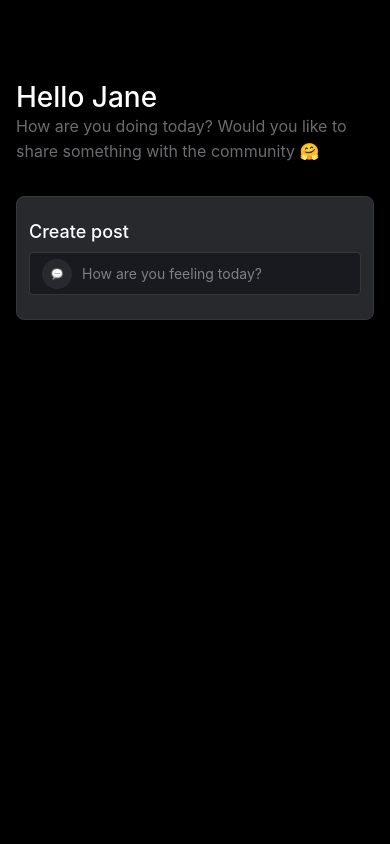
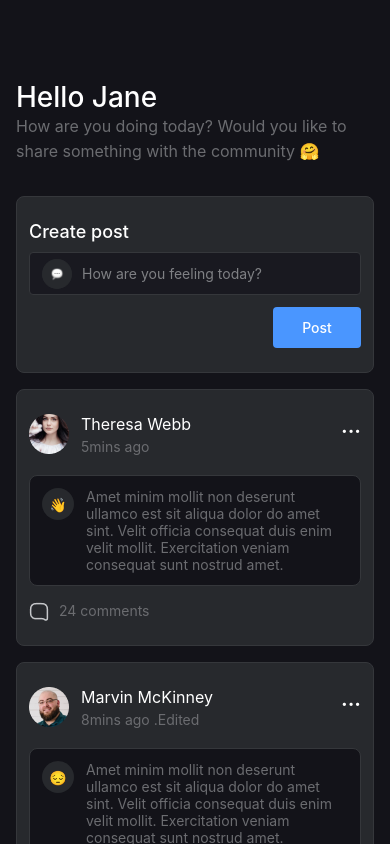
Before and after one commit to ligilv/onboardingDesign, a React Native app: screen /Home in a window 390 px wide. Built offline with nearby package versions, Linux system fonts and the light colour scheme; what react-native-mmkv would draw is missing.

Commit message:
home design done, scroll fixed

```diff
--- a/src/constants/colors.js
+++ b/src/constants/colors.js
@@ -1,5 +1,5 @@
 export const colors = {
-  black: '#000000',
+  black: '#131319',
   primaryBg: '#27292D',
   textColor: '#C5C7CA',
   greyTextColor: '#6B6C70',
@@ -7,4 +7,5 @@ export const colors = {
   primaryBtnColor: '#4A96FF',
   buttonTextColor: '#FFFFFF',
   white: '#FFFFFF',
+  inputBlackShade: '#191920',
 };
--- /dev/null
+++ b/src/screens/Home/data.js
@@ -0,0 +1,24 @@
+import {user1, user2} from '../../assets';
+
+export const mockdata = [
+  {
+    profilePic: user1,
+    userName: 'Theresa Webb',
+    totalTime: '5mins ago',
+    emoji: '👋',
+    edited: false,
+    post: 'Amet minim mollit non deserunt ullamco est sit aliqua dolor do amet sint. Velit officia consequat duis enim velit mollit. Exercitation veniam consequat sunt nostrud amet.',
+    totalComments: 24,
+    key: 1,
+  },
+  {
+    profilePic: user2,
+    userName: 'Marvin McKinney ',
+    totalTime: '8mins ago',
+    emoji: '😔',
+    edited: true,
+    post: 'Amet minim mollit non deserunt ullamco est sit aliqua dolor do amet sint. Velit officia consequat duis enim velit mollit. Exercitation veniam consequat sunt nostrud amet.',
+    totalComments: 24,
+    key: 2,
+  },
+];
--- a/src/screens/Home/index.js
+++ b/src/screens/Home/index.js
@@ -1,13 +1,29 @@
-import {StyleSheet, Text, View, ScrollView} from 'react-native';
+import {
+  StyleSheet,
+  Text,
+  View,
+  ScrollView,
+  Image,
+  TouchableOpacity,
+} from 'react-native';
 import React from 'react';
 import CustomText from '../../components/customText';
 import {colors} from '../../constants/colors';
 import Card from '../../components/card';
 import OnboardInput from '../../components/onboardInput';
-import {chatIcon, comment} from '../../assets';
+import {chatIcon, comment, user1} from '../../assets';
+import {mockdata} from './data';
+import CustomButton from '../../components/customButton';
+import PostSection from './postSection';
 const Home = () => {
   return (
-    <ScrollView style={{paddingTop: 80, paddingHorizontal: 16}}>
+    <ScrollView
+      contentContainerStyle={{paddingBottom: 100}}
+      style={{
+        paddingTop: 80,
+        paddingHorizontal: 16,
+        backgroundColor: colors.black,
+      }}>
       <CustomText
         style={{color: colors.white, fontWeight: '500', fontSize: 28}}>
         Hello Jane
@@ -38,7 +54,7 @@ const Home = () => {
           Create post
         </CustomText>
         <OnboardInput
-          backgroundColor={'#191920'}
+          backgroundColor={colors.inputBlackShade}
           placeholder="How are you feeling today?"
           leftIcon={true}
           lIconName={chatIcon}
@@ -50,7 +66,15 @@ const Home = () => {
             // padding: 18,
           }}
         />
+        <CustomButton
+          style={{
+            marginLeft: 244,
+            marginTop: 12,
+          }}>
+          Post
+        </CustomButton>
       </Card>
+      <PostSection />
     </ScrollView>
   );
 };
--- /dev/null
+++ b/src/screens/Home/postSection.js
@@ -0,0 +1,101 @@
+import {
+  StyleSheet,
+  Text,
+  View,
+  ScrollView,
+  Image,
+  TouchableOpacity,
+} from 'react-native';
+import React from 'react';
+import CustomText from '../../components/customText';
+import {colors} from '../../constants/colors';
+import Card from '../../components/card';
+import OnboardInput from '../../components/onboardInput';
+import {chatIcon, comment, user1} from '../../assets';
+import {mockdata} from './data';
+import CustomButton from '../../components/customButton';
+const PostSection = () => {
+  return (
+    <View>
+      {/* user posts starts here */}
+      {mockdata.map(item => {
+        return (
+          <Card
+            style={{
+              paddingTop: 24,
+              paddingHorizontal: 12,
+              paddingBottom: 24,
+              marginTop: 16,
+            }}>
+            <View
+              style={{
+                flexDirection: 'row',
+                flex: 1,
+                justifyContent: 'space-between',
+              }}>
+              <Image source={item.profilePic} style={{width: 40, height: 40}} />
+              <View style={{flex: 1, paddingLeft: 12}}>
+                <CustomText style={{fontSize: 16, color: colors.white}}>
+                  {item.userName}
+                </CustomText>
+                <CustomText
+                  style={{
+                    fontSize: 14,
+                    color: colors.greyTextColor,
+                    marginTop: 4,
+                  }}>
+                  {item.totalTime} {item.edited ? '.' : null}
+                  {item.edited ? 'Edited' : null}
+                </CustomText>
+              </View>
+              <TouchableOpacity>
+                <CustomText style={{fontSize: 20, fontWeight: '700'}}>
+                  ...
+                </CustomText>
+              </TouchableOpacity>
+            </View>
+            <Card
+              style={{
+                backgroundColor: colors.black,
+                flexDirection: 'row',
+                paddingHorizontal: 12,
+                marginTop: 20,
+              }}>
+              <View
+                style={{
+                  width: 32,
+                  height: 32,
+                  borderRadius: 32 / 2,
+                  backgroundColor: colors.primaryBg,
+                  justifyContent: 'center',
+                  alignItems: 'center',
+                }}>
+                <Text>{item.emoji}</Text>
+              </View>
+              <CustomText
+                style={{
+                  flexWrap: 'wrap',
+                  flex: 1,
+                  paddingHorizontal: 12,
+                  color: colors.greyTextColor,
+                }}>
+                {item.post}
+              </CustomText>
+            </Card>
+            <View style={{flexDirection: 'row', marginTop: 16}}>
+              <Image source={comment} />
+              <CustomText
+                style={{color: colors.greyTextColor, paddingLeft: 10}}>
+                {item.totalComments} comments
+              </CustomText>
+            </View>
+          </Card>
+        );
+      })}
+    </View>
+  );
+};
+
+export default PostSection;
+
+const styles = StyleSheet.create({});
--- a/src/screens/Login/index.js
+++ b/src/screens/Login/index.js
@@ -121,6 +121,7 @@ const styles = StyleSheet.create({
     backgroundColor: colors.black,
     alignItems: 'center',
     justifyContent: 'center',
+    paddingHorizontal: 16,
   },
   logo: {
     width: 32,
```
